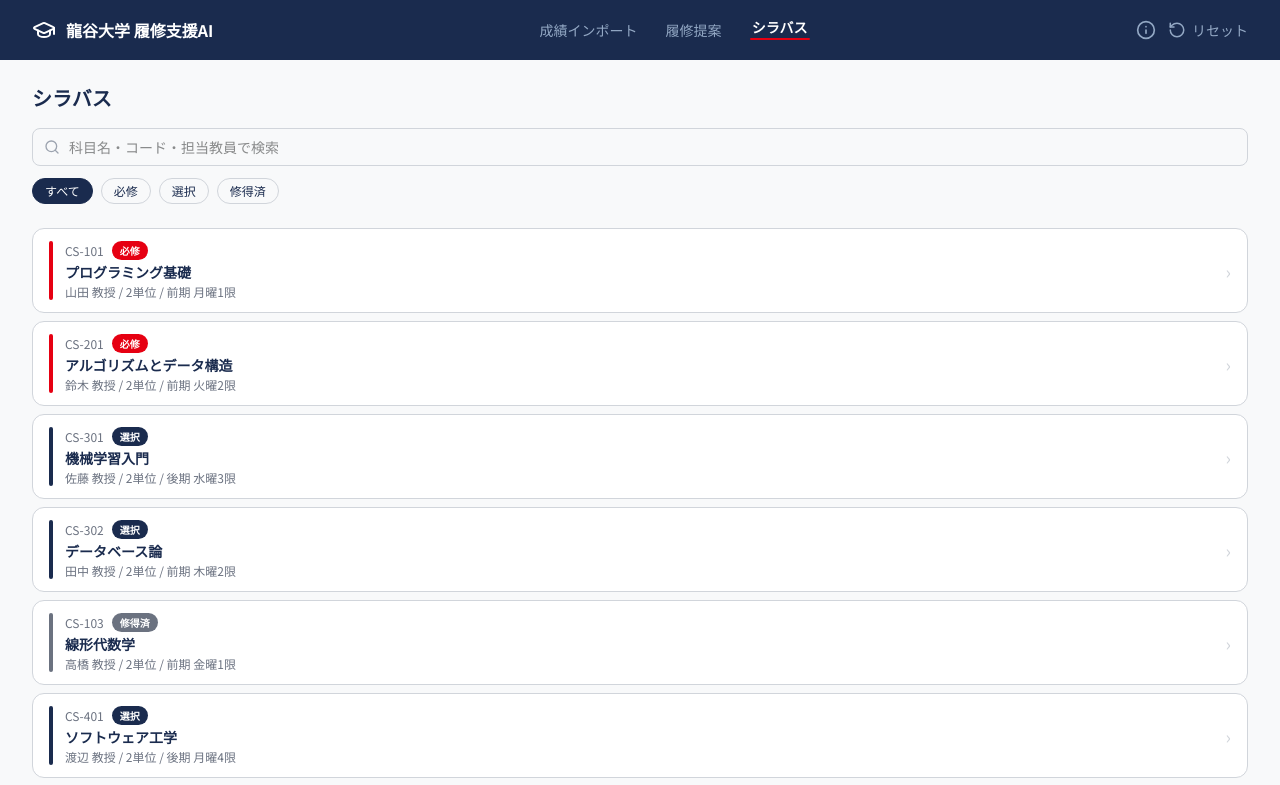
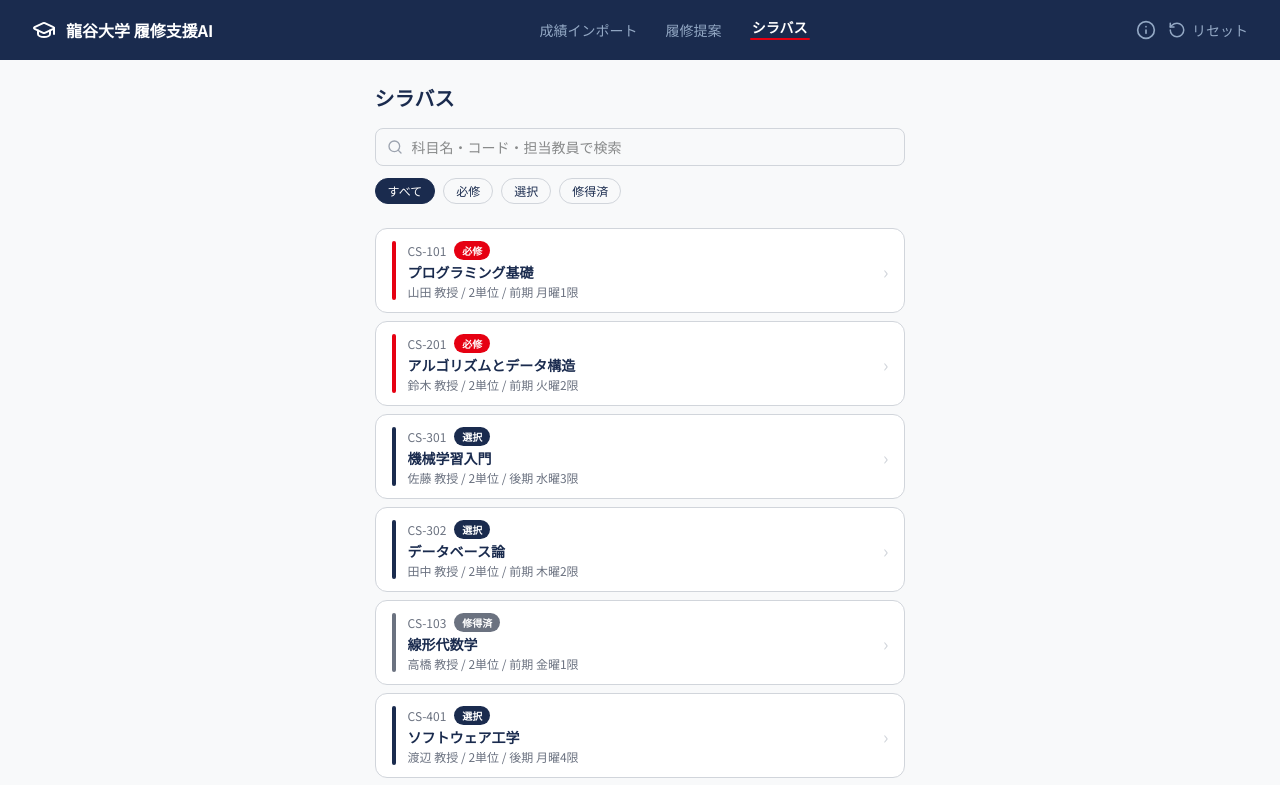
Before and after one commit to ProjectResearch2026/Syllabel, a Next.js app in the folder frontend/: page /syllabus in a window 1280 px wide. Shown: the top 785 px of the page. Built offline with nearby package versions, Linux system fonts and the light colour scheme.

Commit message:
fix: カレンダーとチャットが画面端までよっていない問題を修正

```diff
--- a/frontend/app/layout.tsx
+++ b/frontend/app/layout.tsx
@@ -35,7 +35,7 @@ export default function RootLayout({
         <div className="hidden md:block">
           <Header />
         </div>
-        <main className="flex-1 pb-24 md:pb-0">{children}</main>
+        <main className="flex-1 flex flex-col pb-24 md:pb-0">{children}</main>
         {/* モバイル用ボトムタブ */}
         <div className="md:hidden">
           <BottomTabBar />
```
